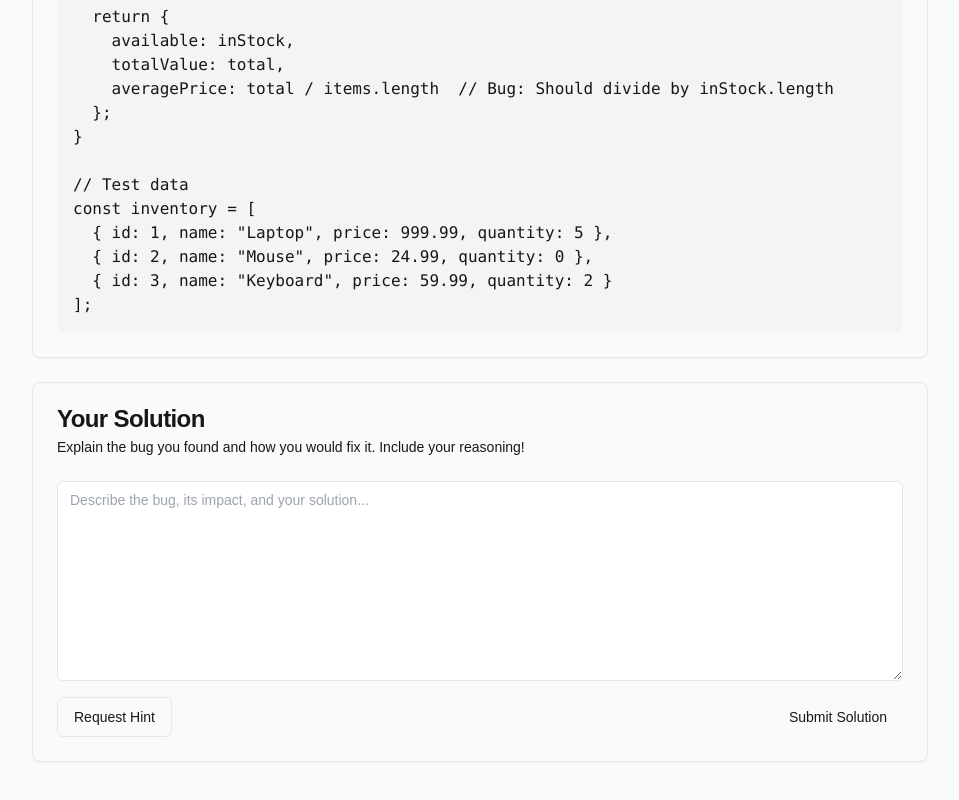
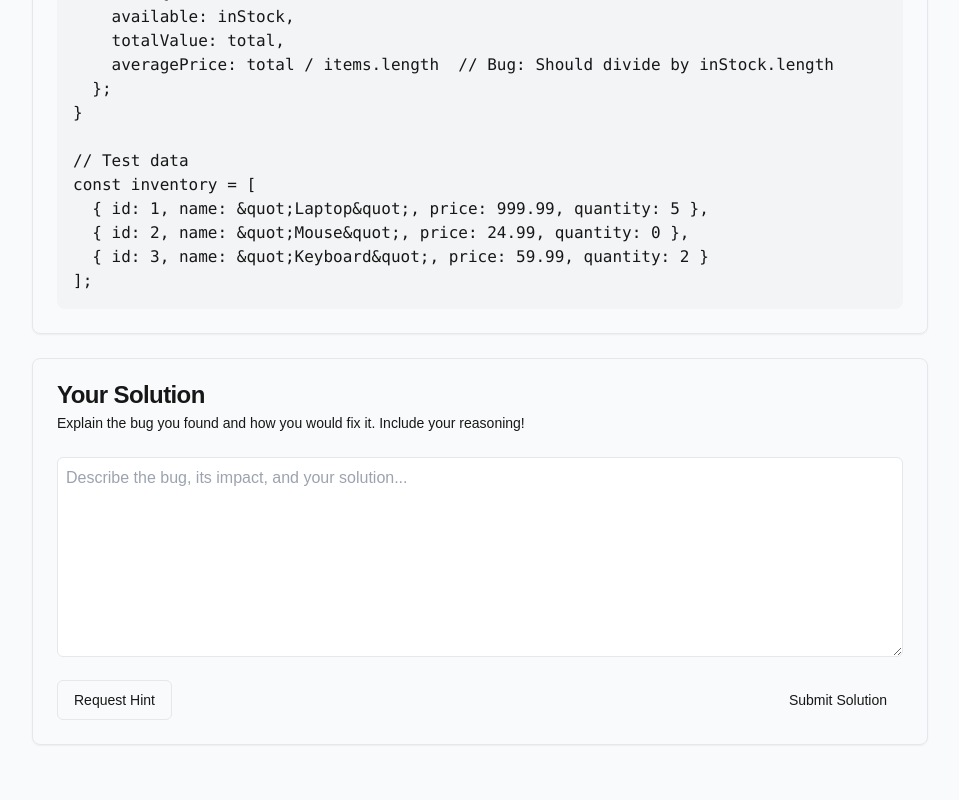
Before and after one commit to kimmahan/tech-trek, a Next.js app: page /challenges/debug-detective in a window 1280 px wide. Shown: the part 626-1426 px from the top of the page, without its empty margins (160-1119 px from the left). Built offline with nearby package versions, Linux system fonts and the light colour scheme.

Commit message:
fix hydration error

```diff
--- a/app/challenges/debug-detective/page.tsx
+++ b/app/challenges/debug-detective/page.tsx
@@ -5,8 +5,7 @@ import { Card, CardHeader, CardTitle, CardDescription, CardContent } from '../..
 import { Button } from '../../../components/ui/button';
 import { Textarea } from '../../../components/ui/textarea';
 
-const buggyCode = `
-function processInventory(items) {
+const buggyCode = `function processInventory(items) {
   let total = 0;
   let inStock = [];
 
@@ -26,9 +25,9 @@ function processInventory(items) {
 
 // Test data
 const inventory = [
-  { id: 1, name: "Laptop", price: 999.99, quantity: 5 },
-  { id: 2, name: "Mouse", price: 24.99, quantity: 0 },
-  { id: 3, name: "Keyboard", price: 59.99, quantity: 2 }
+  { id: 1, name: &quot;Laptop&quot;, price: 999.99, quantity: 5 },
+  { id: 2, name: &quot;Mouse&quot;, price: 24.99, quantity: 0 },
+  { id: 3, name: &quot;Keyboard&quot;, price: 59.99, quantity: 2 }
 ];`;
 
 export default function DebugDetectivePage() {
@@ -49,11 +48,10 @@ export default function DebugDetectivePage() {
           <p className="text-gray-600 mb-4">
             Welcome, aspiring debug detective! Your mission is to identify and fix a bug in the
             inventory management system below. The code calculates the total and average price
-            of in-stock items, but something's not quite right...
+            of in-stock items, but something&apos;s not quite right...
           </p>
           <p className="text-gray-600 mb-4">
-            Feel free to use our free LLM <a href="https://gpt.maxxpotential.com/" target="_blank" rel="noopener noreferrer" className="text-blue-600 hover:text-blue-800 underline">maxx-gpt</a> if you need help analyzing the problem, but be specific
-            in your questions - this helps us understand your debugging approach!
+            Feel free to use our free LLM <a href="#" className="text-blue-600 hover:text-blue-800 underline">maxx-gpt</a> if you need help analyzing the problem, but be specific in your questions - this helps us understand your debugging approach!
           </p>
         </div>
 
@@ -83,7 +81,7 @@ export default function DebugDetectivePage() {
               value={solution}
               onChange={(e) => setSolution(e.target.value)}
               placeholder="Describe the bug, its impact, and your solution..."
-              className="min-h-[200px] mb-4"
+              className="min-h-[200px] mb-4 w-full p-2 border rounded-md"
             />
             <div className="flex justify-between items-center">
               <Button
--- a/components/ui/textarea.tsx
+++ b/components/ui/textarea.tsx
@@ -1,17 +1,12 @@
 import * as React from "react"
-import { cn } from "@/lib/utils"
 
-export interface TextareaProps
-  extends React.TextareaHTMLAttributes<HTMLTextAreaElement> {}
+export type TextareaProps = React.TextareaHTMLAttributes<HTMLTextAreaElement>
 
 const Textarea = React.forwardRef<HTMLTextAreaElement, TextareaProps>(
   ({ className, ...props }, ref) => {
     return (
       <textarea
-        className={cn(
-          "flex min-h-[80px] w-full rounded-md border border-input bg-background px-3 py-2 text-sm ring-offset-background placeholder:text-muted-foreground focus-visible:outline-none focus-visible:ring-2 focus-visible:ring-ring focus-visible:ring-offset-2 disabled:cursor-not-allowed disabled:opacity-50",
-          className
-        )}
+        className={className}
         ref={ref}
         {...props}
       />
```
